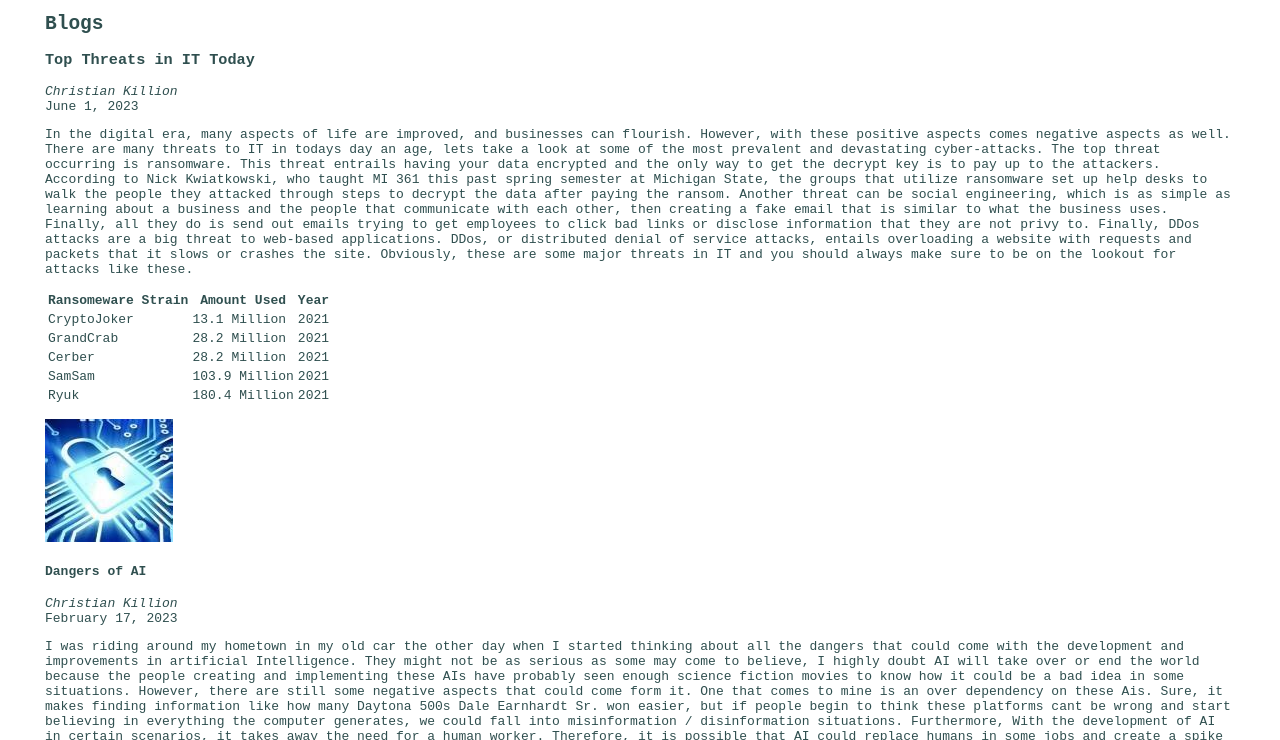
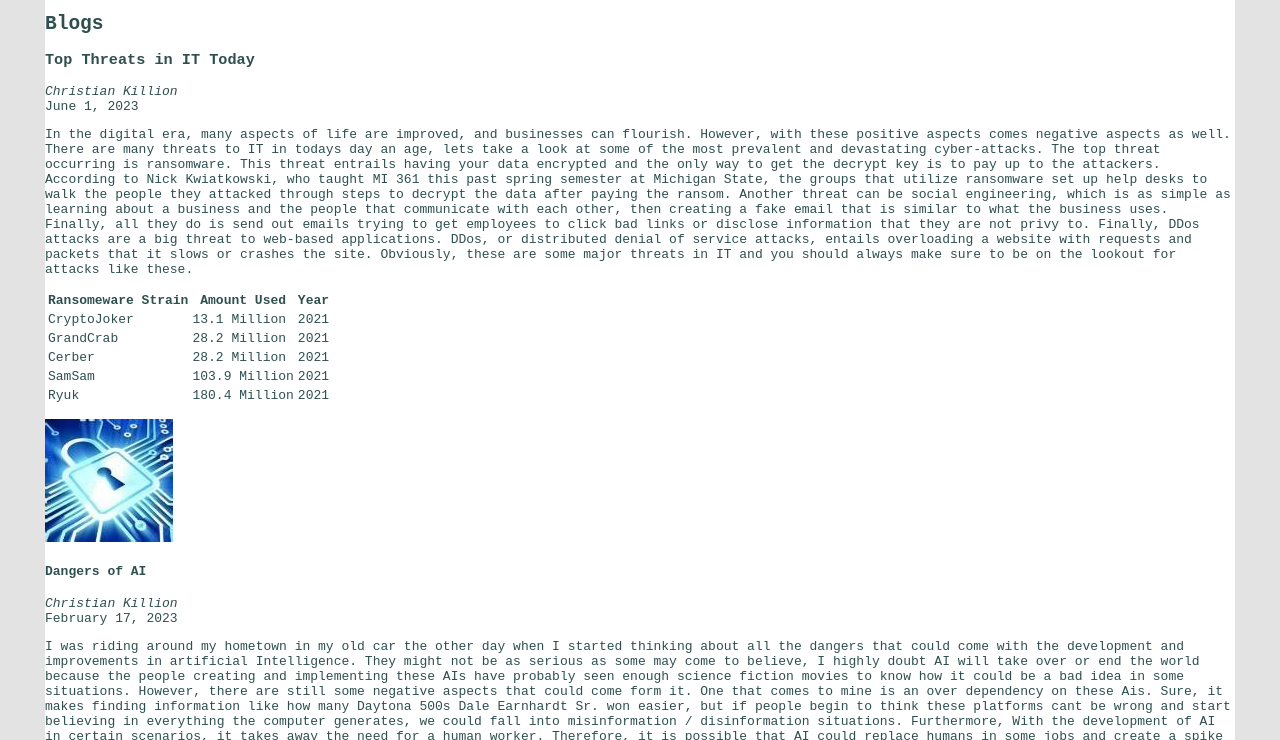
Before and after one commit to cakillion/mi349_blog, a plain HTML site: page index.html in a window 1280 px wide. Shown: the part 166-906 px from the top of the page. Drawn offline with Linux system fonts and the light colour scheme.

Commit message:
css 3 - body 2

```diff
--- a/style.css
+++ b/style.css
@@ -1,8 +1,12 @@
+html {
+    background: #e3e3e3;
+}
 body {
     font-family: monospace;
     margin: 45px;
     color: darkslategray;
     border-top: 8px solid darkslategrey;
+    background: #fff;
 }
 
 h1 {
```
